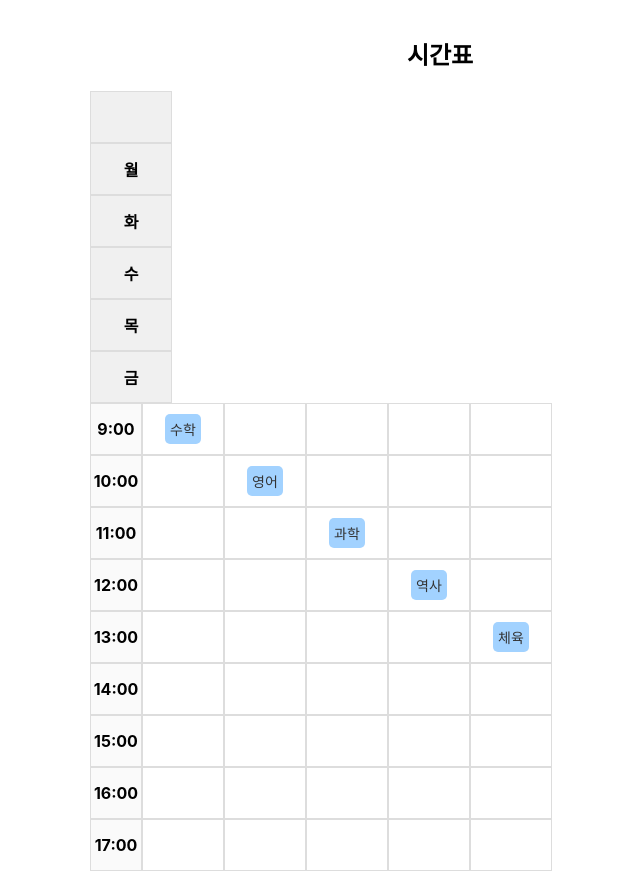
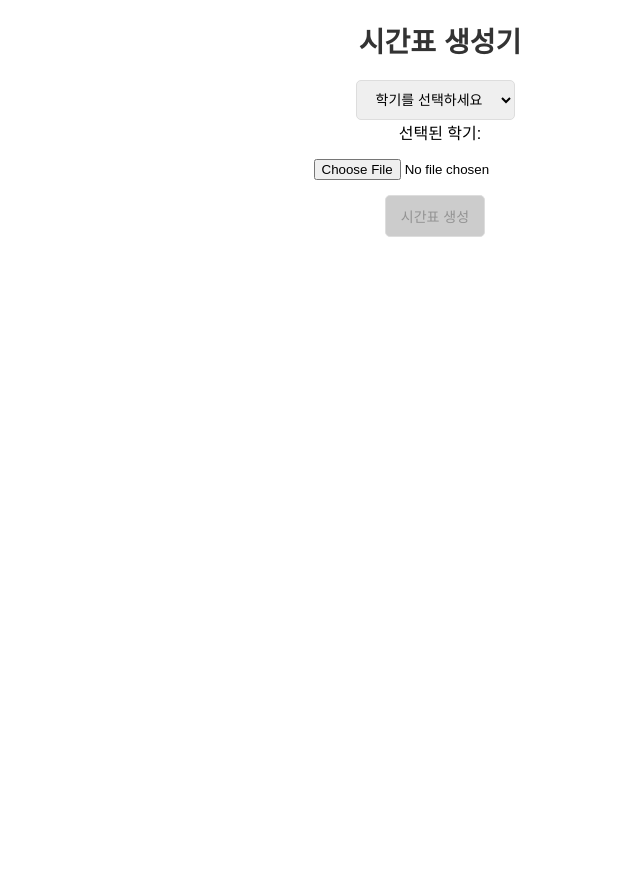
Before and after one commit to bibleme/timetable, a React (Create React App) app: page / in a window 1280 px wide. Shown: the whole page, without its empty margins (200-840 px from the left). After the commit the page ends 800 px from the top, so only its background shows below. Built offline with nearby package versions, Linux system fonts and the light colour scheme.

Commit message:
timetable generation logic

```diff
--- a/src/App.css
+++ b/src/App.css
@@ -1,53 +1,81 @@
+/* 전체 레이아웃 */
 .App {
+  font-family: 'Arial', sans-serif;
   text-align: center;
-  padding: 20px;
+  margin: 20px auto;
+  max-width: 900px;
 }
 
 h1 {
-  font-size: 24px;
+  color: #333;
+  font-size: 28px;
+  font-weight: bold;
   margin-bottom: 20px;
 }
 
-.timetable {
-  display: inline-block;
-  border-collapse: collapse;
-  width: 80%;
-  max-width: 700px;
+.file-upload,
+.semester-select {
+  margin-bottom: 15px;
 }
 
-.timetable-header, .timetable-body {
+select,
+button {
+  padding: 10px 15px;
+  font-size: 14px;
+  border: 1px solid #ddd;
+  border-radius: 5px;
+  margin-right: 10px;
+  cursor: pointer;
+}
+
+button:disabled {
+  background-color: #ccc;
+  cursor: not-allowed;
+}
+
+/* 시간표 그리드 */
+.timetable {
+  display: grid;
+  grid-template-columns: repeat(5, 1fr);
+  gap: 1px;
+  background-color: #ddd;
+  border: 1px solid #ddd;
+  border-radius: 10px;
+  overflow: hidden;
+  margin-top: 20px;
+}
+
+.day-column {
+  background: #f9f9f9;
   display: flex;
   flex-direction: column;
 }
 
-.row {
-  display: flex;
+.day-column h2 {
+  background: #444;
+  color: white;
+  text-align: center;
+  font-size: 16px;
+  font-weight: bold;
+  padding: 10px 0;
+  margin: 0;
 }
 
-.cell {
-  border: 1px solid #ddd;
-  width: 80px;
-  height: 50px;
-  display: flex;
-  align-items: center;
-  justify-content: center;
+.hour-cell {
+  height: 60px;
+  border-bottom: 1px solid #ddd;
+  position: relative;
 }
 
-.header-cell {
-  font-weight: bold;
-  background-color: #f0f0f0;
+.lecture-box {
+  position: relative;
+  background: #42a5f5;
+  color: white;
+  border-radius: 5px;
+  padding: 5px;
+  font-size: 12px;
+  display: flex;
+  flex-direction: column;
+  justify-content: center;
+  align-items: center;
 }
-
-.time-cell {
-  font-weight: bold;
-  background-color: #fafafa;
-  width: 50px;
-}
-
-.subject {
-  background-color: #a2d2ff;
-  color: #333;
-  font-size: 14px;
-  padding: 5px;
-  border-radius: 5px;
-}
--- a/src/App.js
+++ b/src/App.js
@@ -1,49 +1,203 @@
-import React from 'react';
+import React, { useState } from 'react';
+import * as XLSX from 'xlsx';
 import './App.css';
 
+const periodToHour = {
+  "1": "9",
+  "2": "10",
+  "3": "11",
+  "4": "12",
+  "5": "13",
+  "6": "14",
+  "7": "15",
+  "8": "16",
+  "9": "17",
+  "10": "18",
+};
+
+const semesters = ["1-1", "1-2", "2-1", "2-2", "3-1", "3-2", "4-1", "4-2"];
+
+const Modal = ({ isOpen, timetables, onClose }) => {
+  if (!isOpen) return null;
+
+  return (
+    <div className="modal-overlay">
+      <div className="modal-content">
+        <button className="modal-close" onClick={onClose}>
+          닫기
+        </button>
+        <h2>생성된 시간표</h2>
+        {timetables.map((schedule, index) => (
+          <div key={index} className="timetable">
+            <h3>시간표 {index + 1}</h3>
+            {schedule.map((lecture, i) => (
+              <div key={i} className="lecture-box">
+                <strong>{lecture.name}</strong>
+                <p>{lecture.location}</p>
+                {lecture.parsedTimes.map((time, idx) => (
+                  <p key={idx}>
+                    {time.day}요일, {time.period}:00
+                  </p>
+                ))}
+              </div>
+            ))}
+          </div>
+        ))}
+      </div>
+    </div>
+  );
+};
+
 function App() {
-  const timetable = [
-    { subject: '수학', day: '월', start: 9, end: 10 },
-    { subject: '영어', day: '화', start: 10, end: 11 },
-    { subject: '과학', day: '수', start: 11, end: 12 },
-    { subject: '역사', day: '목', start: 12, end: 13 },
-    { subject: '체육', day: '금', start: 13, end: 14 },
-  ];
+  const [lecturesFromFile, setLecturesFromFile] = useState([]);
+  const [selectedSemester, setSelectedSemester] = useState("");
+  const [fileReadComplete, setFileReadComplete] = useState(false);
+  const [isModalOpen, setIsModalOpen] = useState(false);
+  const [allTimetables, setAllTimetables] = useState([]);
 
-  const days = ['월', '화', '수', '목', '금'];
-  const hours = Array.from({ length: 9 }, (_, i) => i + 9); // 9시부터 17시까지
+  const handleFileUpload = (event) => {
+    const file = event.target.files[0];
+    const reader = new FileReader();
+
+    reader.onload = (e) => {
+      const data = new Uint8Array(e.target.result);
+      const workbook = XLSX.read(data, { type: 'array' });
+      const sheetName = workbook.SheetNames[0];
+      const worksheet = workbook.Sheets[sheetName];
+      const jsonData = XLSX.utils.sheet_to_json(worksheet);
+
+      const formattedData = jsonData.map((row) => ({
+        name: row['name'],
+        location: row['location'],
+        semester: row['semester'],
+        times: row['times'] ? row['times'] : [],
+      }));
+
+      setLecturesFromFile(formattedData);
+      setFileReadComplete(true);
+      console.log("업로드된 강의 데이터:", formattedData);
+    };
+
+    reader.readAsArrayBuffer(file);
+  };
+
+  const parseTimes = (timesStr) => {
+    if (!timesStr) return [];
+    try {
+      const times = JSON.parse(timesStr.replace(/'/g, '"'));
+      return times.map((time) => {
+        const day = time[0];
+        const period = time.slice(1);
+        return { day, period };
+      });
+    } catch {
+      return [];
+    }
+  };
+
+  const filterLectures = (lectures, semester) => {
+    const seen = new Set();
+    return lectures
+      .filter((lecture) => lecture.semester === semester)
+      .map((lecture) => ({
+        ...lecture,
+        parsedTimes: parseTimes(lecture.times),
+      }))
+      .filter((lecture) => {
+        const uniqueKey = `${lecture.name}-${lecture.times}`;
+        if (seen.has(uniqueKey)) {
+          return false;
+        }
+        seen.add(uniqueKey);
+        return true;
+      });
+  };
+
+  const hasConflict = (existingSchedule, newLecture) => {
+    return newLecture.parsedTimes.some((newTime) =>
+      existingSchedule.some((scheduled) =>
+        scheduled.parsedTimes.some(
+          (scheduledTime) =>
+            scheduledTime.day === newTime.day &&
+            scheduledTime.period === newTime.period
+        )
+      )
+    );
+  };
+
+  const generateValidTimetables = (lectures) => {
+    const results = [];
+
+    const backtrack = (currentSchedule, includedNames, index) => {
+      if (index === lectures.length) {
+        if (
+          includedNames.size ===
+          new Set(lectures.map((lecture) => lecture.name)).size
+        ) {
+          results.push([...currentSchedule]);
+        }
+        return;
+      }
+
+      const lecture = lectures[index];
+
+      if (!includedNames.has(lecture.name) && !hasConflict(currentSchedule, lecture)) {
+        backtrack(
+          [...currentSchedule, lecture],
+          new Set([...includedNames, lecture.name]),
+          index + 1
+        );
+      }
+
+      backtrack(currentSchedule, includedNames, index + 1);
+    };
+
+    backtrack([], new Set(), 0);
+    return results;
+  };
+
+  const handleGenerateSchedule = () => {
+    const filteredLectures = filterLectures(lecturesFromFile, selectedSemester);
+    const validTimetables = generateValidTimetables(filteredLectures);
+
+    if (validTimetables.length === 0) {
+      alert("조건을 만족하는 시간표를 생성할 수 없습니다.");
+      return;
+    }
+
+    setAllTimetables(validTimetables);
+    setIsModalOpen(true);
+  };
 
   return (
     <div className="App">
-      <h1>시간표</h1>
-      <div className="timetable">
-        <div className="timetable-header">
-          <div className="cell header-cell"></div>
-          {days.map(day => (
-            <div key={day} className="cell header-cell">
-              {day}
-            </div>
+      <h1>시간표 생성기</h1>
+
+      <div className="semester-select">
+        <select
+          onChange={(e) => setSelectedSemester(e.target.value)}
+          value={selectedSemester}
+        >
+          <option value="">학기를 선택하세요</option>
+          {semesters.map((semester) => (
+            <option key={semester} value={semester}>
+              {semester}
+            </option>
           ))}
-        </div>
-        <div className="timetable-body">
-          {hours.map(hour => (
-            <div key={hour} className="row">
-              <div className="cell time-cell">{hour}:00</div>
-              {days.map(day => (
-                <div key={day} className="cell">
-                  {timetable
-                    .filter(item => item.day === day && item.start === hour)
-                    .map(item => (
-                      <div key={item.subject} className="subject">
-                        {item.subject}
-                      </div>
-                    ))}
-                </div>
-              ))}
-            </div>
-          ))}
-        </div>
+        </select>
+        <div>선택된 학기: {selectedSemester}</div>
       </div>
+
+      <div className="file-upload">
+        <input type="file" onChange={handleFileUpload} accept=".xlsx, .xls" />
+        {fileReadComplete && <div className="file-read-complete">파일 읽기가 완료되었습니다!</div>}
+      </div>
+
+      <button onClick={handleGenerateSchedule} disabled={!selectedSemester}>
+        시간표 생성
+      </button>
+
+      <Modal isOpen={isModalOpen} timetables={allTimetables} onClose={() => setIsModalOpen(false)} />
     </div>
   );
 }
```
